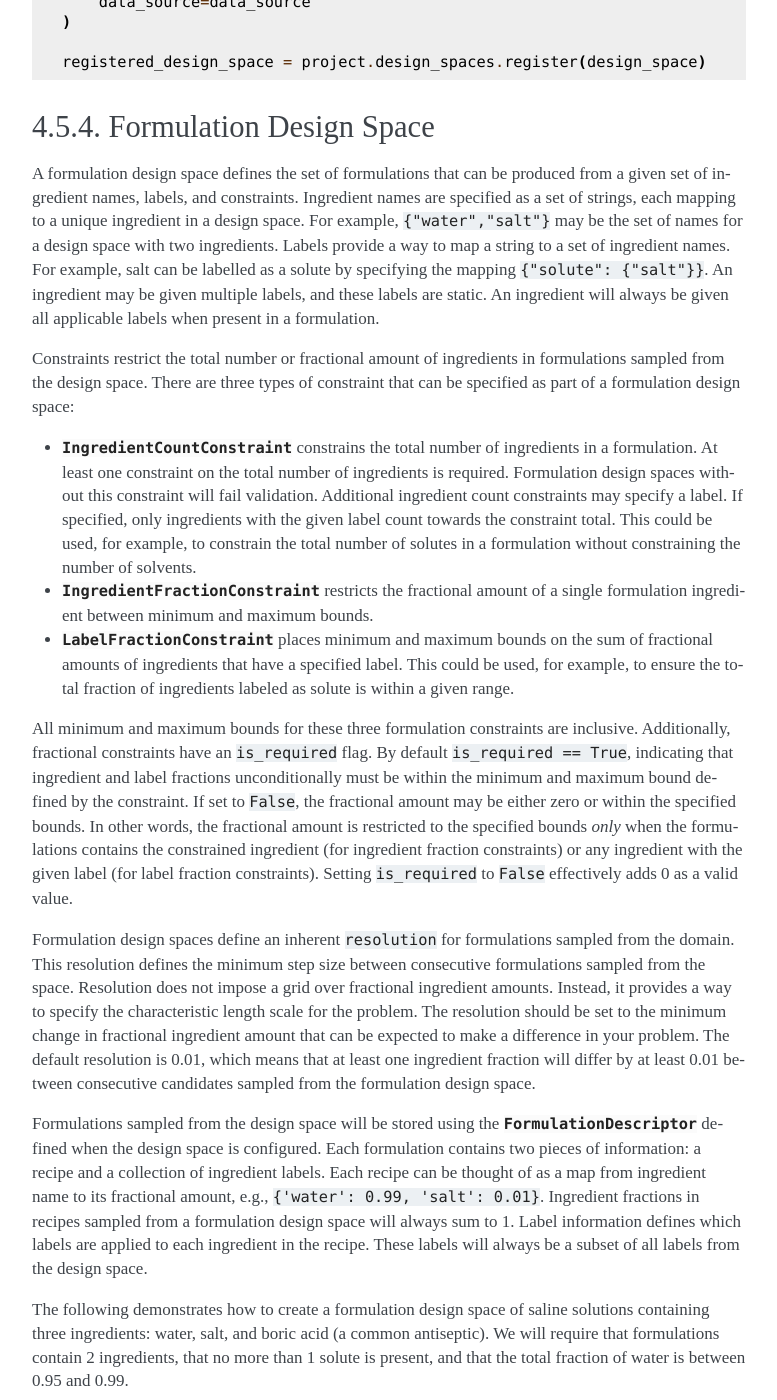
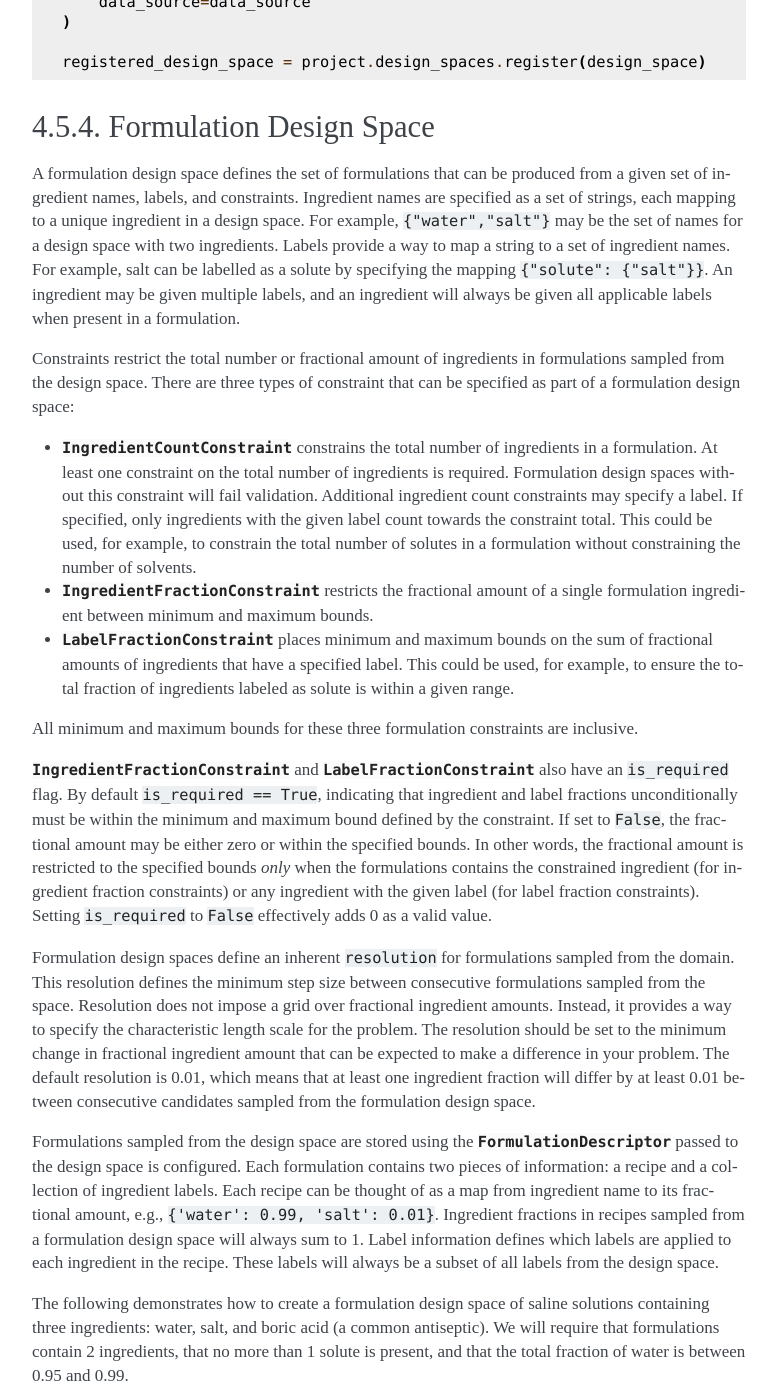
Before and after one commit to CitrineInformatics/citrine-python, a Sphinx documentation site: the page built from docs/source/workflows/design_spaces.rst, in a window 1280 px wide and 1400 px high, scrolled down 3164 px. Shown: the whole window, without its empty margins (376-1153 px from the left). Built offline with Sphinx 7.4.7, drawn with Linux system fonts in a browser that asks for light colours.

Commit message:
Applied suggestions from code review.

```diff
--- a/docs/source/workflows/design_spaces.rst
+++ b/docs/source/workflows/design_spaces.rst
@@ -164,8 +164,7 @@ Ingredient names are specified as a set of strings, each mapping to a unique ing
 For example, ``{"water","salt"}`` may be the set of names for a design space with two ingredients.
 Labels provide a way to map a string to a set of ingredient names.
 For example, salt can be labelled as a solute by specifying the mapping ``{"solute": {"salt"}}``.
-An ingredient may be given multiple labels, and these labels are static.
-An ingredient will always be given all applicable labels when present in a formulation.
+An ingredient may be given multiple labels, and an ingredient will always be given all applicable labels when present in a formulation.
 
 Constraints restrict the total number or fractional amount of ingredients in formulations sampled from the design space.
 There are three types of constraint that can be specified as part of a formulation design space:
@@ -181,7 +180,8 @@ There are three types of constraint that can be specified as part of a formulati
   This could be used, for example, to ensure the total fraction of ingredients labeled as solute is within a given range.
 
 All minimum and maximum bounds for these three formulation constraints are inclusive.
-Additionally, fractional constraints have an ``is_required`` flag.
+
+:class:`~citrine.informatics.constraints.ingredient_fraction_constraint.IngredientFractionConstraint` and :class:`~citrine.informatics.constraints.label_fraction_constraint.LabelFractionConstraint` also have an ``is_required`` flag.
 By default ``is_required == True``, indicating that ingredient and label fractions unconditionally must be within the minimum and maximum bound defined by the constraint.
 If set to ``False``, the fractional amount may be either zero or within the specified bounds.
 In other words, the fractional amount is restricted to the specified bounds *only* when the formulations contains the constrained ingredient (for ingredient fraction constraints) or any ingredient with the given label (for label fraction constraints).
@@ -194,7 +194,7 @@ Instead, it provides a way to specify the characteristic length scale for the pr
 The resolution should be set to the minimum change in fractional ingredient amount that can be expected to make a difference in your problem.
 The default resolution is 0.01, which means that at least one ingredient fraction will differ by at least 0.01 between consecutive candidates sampled from the formulation design space.
 
-Formulations sampled from the design space will be stored using the :class:`~citrine.informatics.descriptors.FormulationDescriptor` defined when the design space is configured.
+Formulations sampled from the design space are stored using the :class:`~citrine.informatics.descriptors.FormulationDescriptor` passed to the design space is configured.
 Each formulation contains two pieces of information: a recipe and a collection of ingredient labels.
 Each recipe can be thought of as a map from ingredient name to its fractional amount, e.g., ``{'water': 0.99, 'salt': 0.01}``.
 Ingredient fractions in recipes sampled from a formulation design space will always sum to 1.
--- a/docs/source/workflows/scores.rst
+++ b/docs/source/workflows/scores.rst
@@ -10,7 +10,7 @@ There are five constraint types:
 
 - :class:`~citrine.informatics.constraints.scalar_range_constraint.ScalarRangeConstraint` restricts a scalar value between lower and upper bounds.
 - :class:`~citrine.informatics.constraints.categorical_constraint.CategoricalConstraint` restricts a descriptor value to a set of acceptable values.
-- :class:`~citrine.informatics.constraints.ingredient_count_constraint.IngredientCountConstraint` constrains the total number of ingredients in a formulation, or the total number of ingredients within a labelled class of ingredients.
+- :class:`~citrine.informatics.constraints.ingredient_count_constraint.IngredientCountConstraint` constrains the total number of ingredients in a formulation, or the total number of ingredients within a labeled class of ingredients.
 - :class:`~citrine.informatics.constraints.ingredient_fraction_constraint.IngredientFractionConstraint` restricts the fractional amount of a formulation ingredient between minimum and maximum bounds.
 - :class:`~citrine.informatics.constraints.label_fraction_constraint.LabelFractionConstraint` restricts the total fraction of ingredients with a given label in a formulation between minimum and maximum bounds.
 
```
